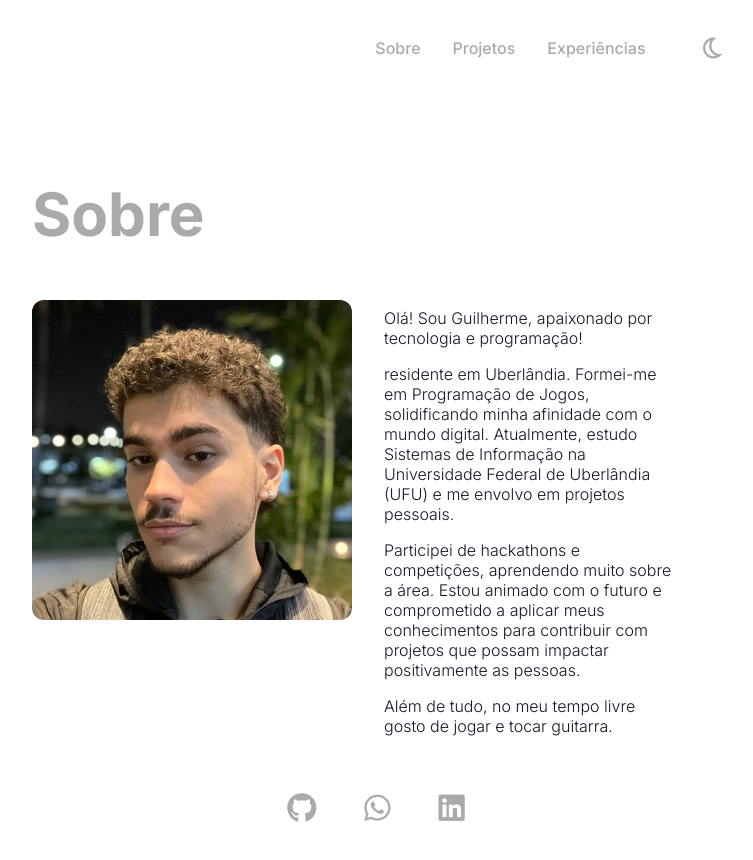
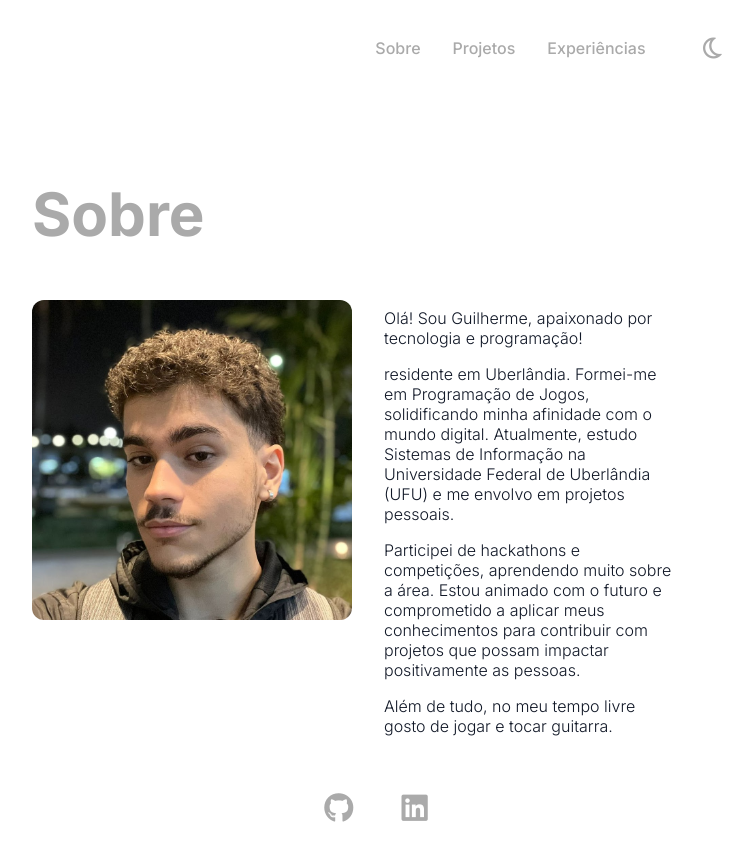
Before and after one commit to Guifranso/Portfolio, a Next.js app: page /sobre in a window 1280 px wide. Shown: the top 860 px of the page, without its empty margins (288-1041 px from the left). Built offline with nearby package versions, Linux system fonts and the light colour scheme.

Commit message:
fix: header outline

```diff
--- a/src/components/Footer/Footer.module.scss
+++ b/src/components/Footer/Footer.module.scss
@@ -21,4 +21,8 @@
     padding: 0 1.5rem;
     font-size: 1.875rem;
     line-height: 2.25rem;
+    text-decoration: none;
+    display: inline-flex;
+    align-items: center;
+    justify-content: center;
 }
--- a/src/components/Footer/index.jsx
+++ b/src/components/Footer/index.jsx
@@ -8,9 +8,12 @@ export default function Footer() {
         <>
             <div className={styles.footer}>
                 <div className={styles.iconsContainer}>
-                    <i className={`default-hover-item fa-brands fa-github ${styles.icon}`}></i>
-                    <i className={`default-hover-item fa-brands fa-whatsapp ${styles.icon}`}></i>
-                    <i className={`default-hover-item fa-brands fa-linkedin ${styles.icon}`}></i>
+                    <a href="https://github.com/Guifranso" target="_blank" rel="noreferrer" className={`default-hover-item ${styles.icon}`}>
+                        <i className="fa-brands fa-github"></i>
+                    </a>
+                    <a href="https://www.linkedin.com/in/guilherme-fran%C3%A7a-a82150218/" target="_blank" rel="noreferrer" className={`default-hover-item ${styles.icon}`}>
+                        <i className="fa-brands fa-linkedin"></i>
+                    </a>
                 </div>
             </div>
             <ScrollToTop />
```
